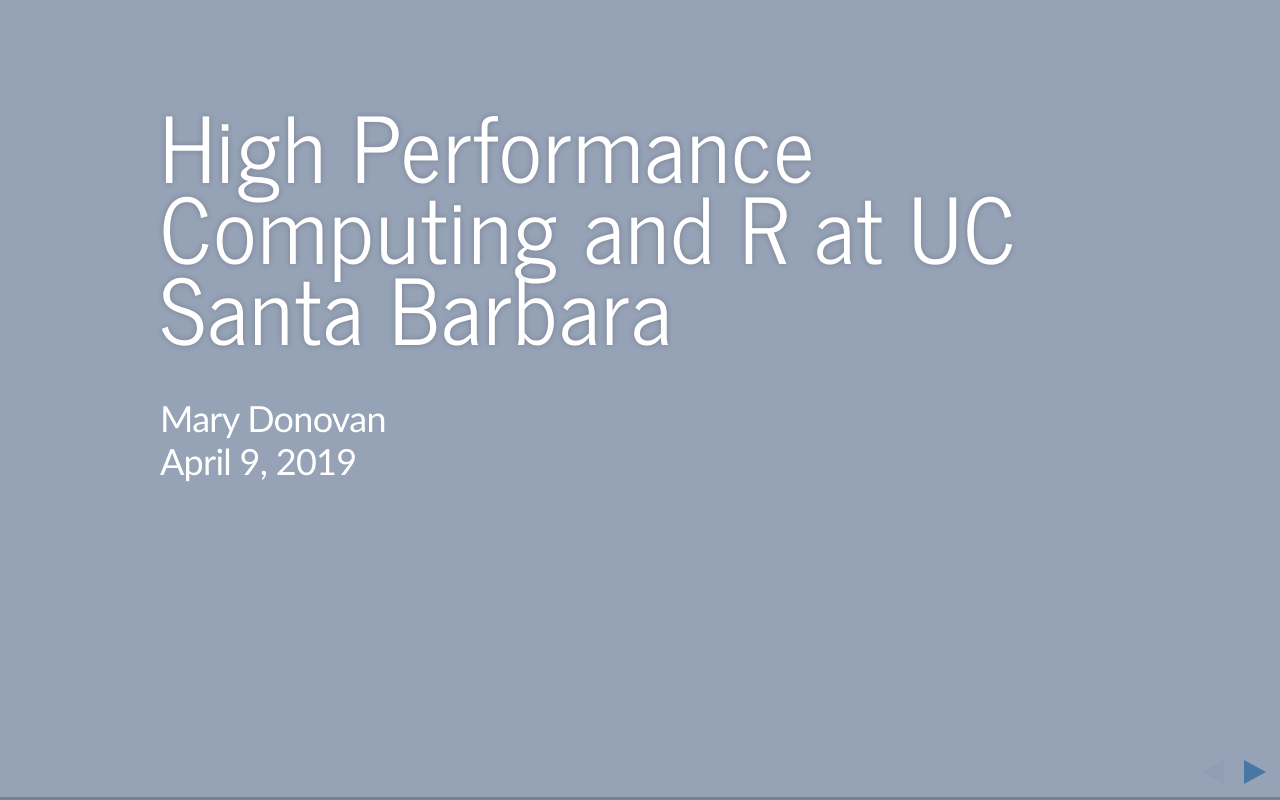
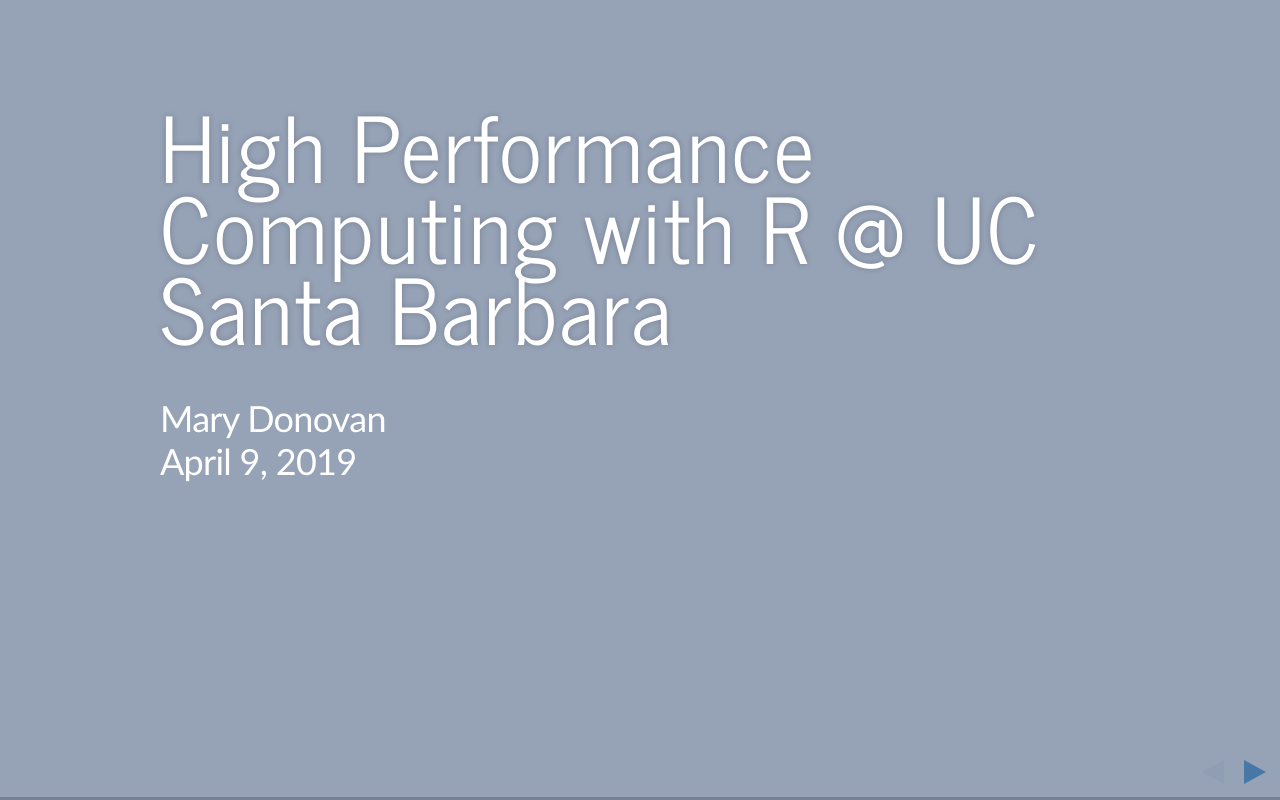
Before and after one commit to fishymary/R_on_HPC, a plain HTML site: page index.html in a window 1280 px wide. Drawn offline with Linux system fonts and the light colour scheme.

Commit message:
one more time

```diff
--- a/index.html
+++ b/index.html
@@ -3,7 +3,7 @@
 
 <head>
   <meta charset="utf-8">
-  <title>High Performance Computing and R at UC Santa Barbara</title>
+  <title>High Performance Computing with R @ UC Santa Barbara</title>
 
   <meta name="apple-mobile-web-app-capable" content="yes" />
   <meta name="apple-mobile-web-app-status-bar-style" content="black-translucent" />
@@ -784,7 +784,7 @@
   <div class="slides">
 
 <section data-state="section" data-transition="linear" data-transition-speed="default">
-<h1>High Performance Computing and R at UC Santa Barbara</h1><p>Mary Donovan<br/>April 9, 2019</p>
+<h1>High Performance Computing with R @ UC Santa Barbara</h1><p>Mary Donovan<br/>April 9, 2019</p>
 
 <div class="slideContent" >
 
```
Also changed, not shown: 1 other file.
